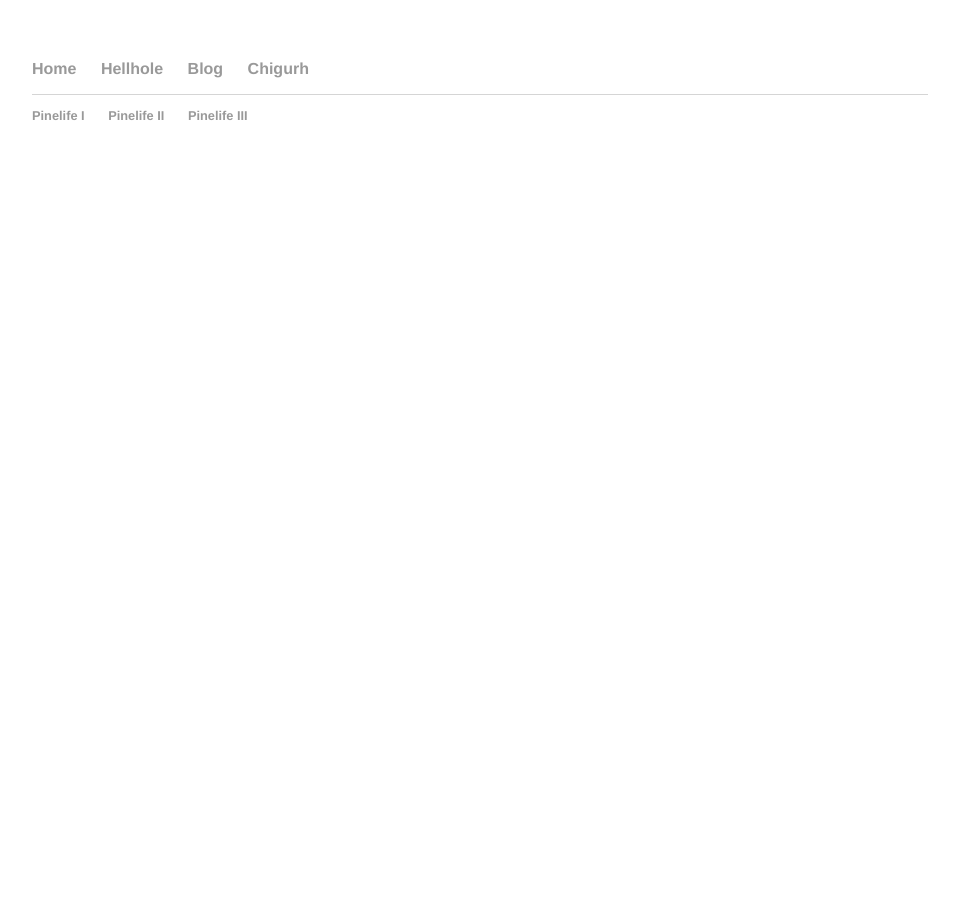
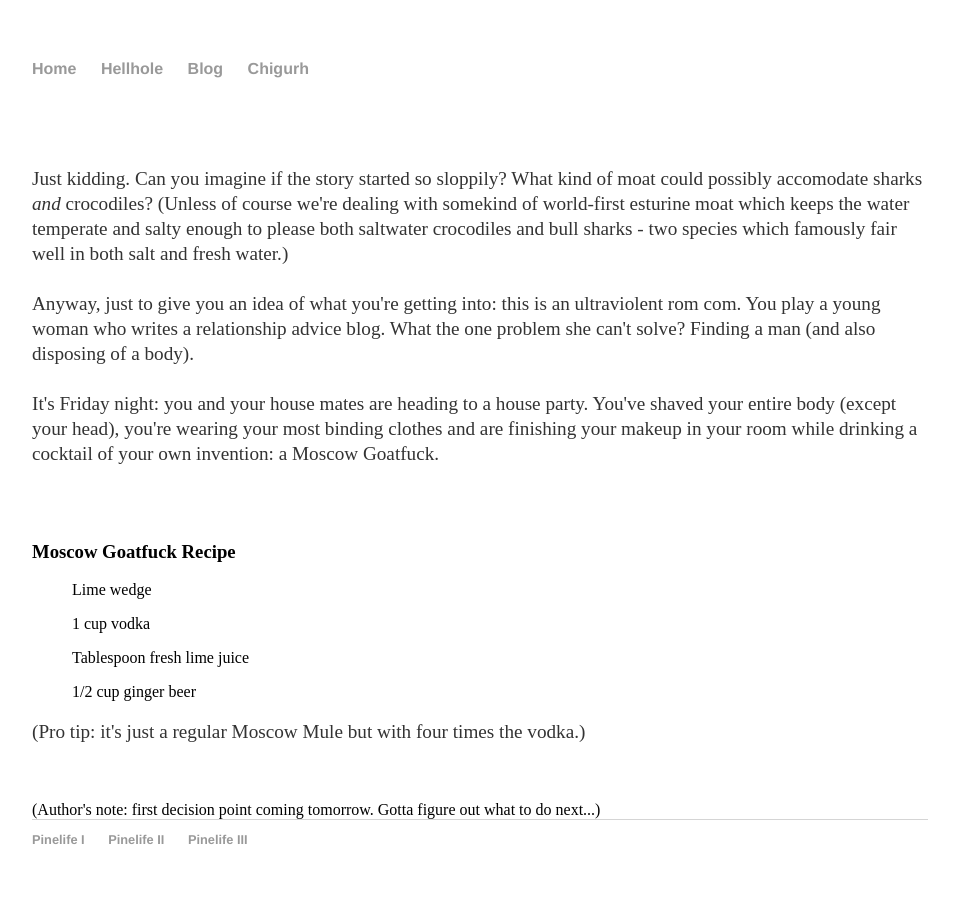
Before and after one commit to Pinelife/pinelife.github.io, a Jekyll site: the page built from Hellhole/Room1.html, in a window 1280 px wide. Shown: the whole page, without its empty margins (160-1119 px from the left). Built offline with Jekyll 4.4.1, drawn with Linux system fonts in a browser that asks for light colours.

Commit message:
Update Room1.html

```diff
--- a/Hellhole/Room1.html
+++ b/Hellhole/Room1.html
@@ -2,3 +2,26 @@
 layout: default
 title: Pinelife
 ---
+<br/>
+<br/>
+<br/>
+<p>Just kidding. Can you imagine if the story started so sloppily? What kind of moat could possibly accomodate sharks <i>and</i> crocodiles? (Unless of course we're dealing with somekind of world-first esturine moat which keeps the water temperate and salty enough to please both saltwater crocodiles and bull sharks - two species which famously fair well in both salt and fresh water.)
+<br/>
+<br/>
+Anyway, just to give you an idea of what you're getting into: this is an ultraviolent rom com. You play a young woman who writes a relationship advice blog. What the one problem she can't solve? Finding a man (and also disposing of a body).
+<br/>
+<br/>
+It's Friday night: you and your house mates are heading to a house party. You've shaved your entire body (except your head), you're wearing your most binding clothes and are finishing your makeup in your room while drinking a cocktail of your own invention: a Moscow Goatfuck.</p>
+<br/>
+<br/>
+<h3>Moscow Goatfuck Recipe</h3
+<li>
+  <ul>Lime wedge</ul>
+  <ul>1 cup vodka</ul>
+  <ul>Tablespoon fresh lime juice</ul>
+  <ul>1/2 cup ginger beer</ul>
+</li>
+<p>(Pro tip: it's just a regular Moscow Mule but with four times the vodka.)</p>
+<br/>
+<br/>
+(Author's note: first decision point coming tomorrow. Gotta figure out what to do next...)
```
